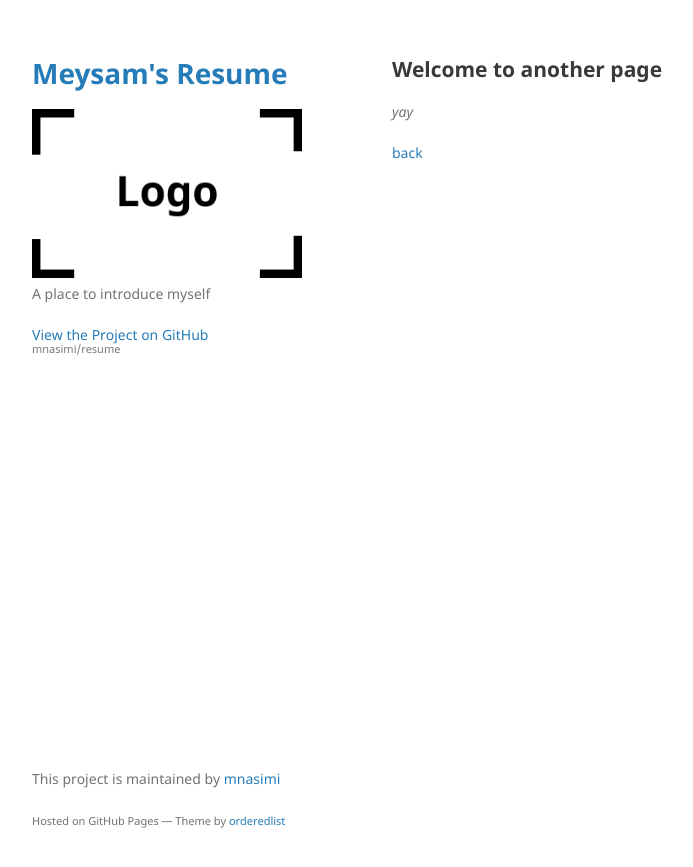
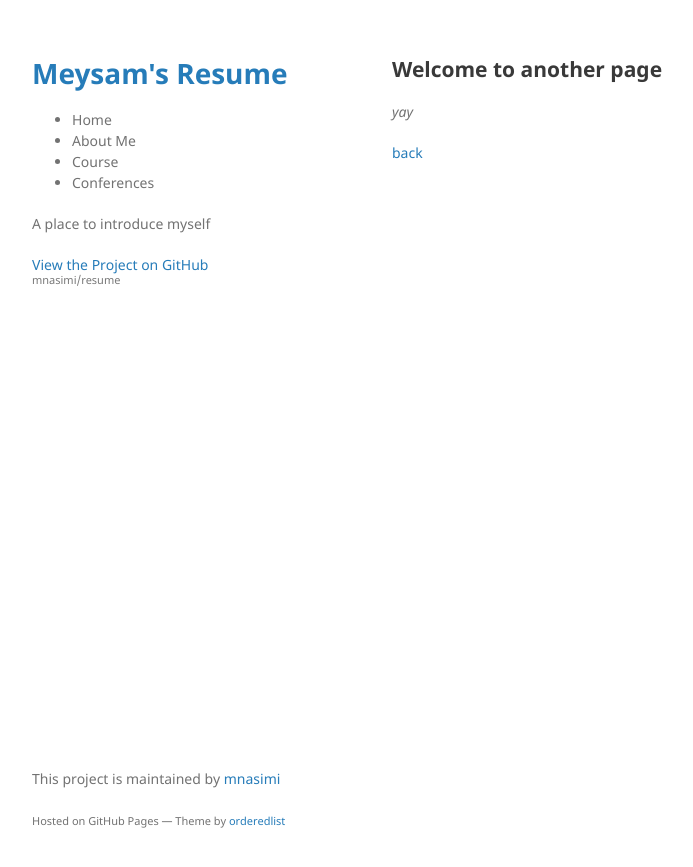
Before and after one commit to mnasimi/resume, a Jekyll site: the page built from another-page.md, in a window 1280 px wide. Shown: the top 867 px of the page, without its empty margins (178-871 px from the left). Built offline with Jekyll 4.4.1, drawn with Linux system fonts in a browser that asks for light colours; our own code applies the rules of GitHub Pages for plain Markdown files.

Commit message:
Update default.html
add info

```diff
--- a/_layouts/default.html
+++ b/_layouts/default.html
@@ -17,9 +17,16 @@
       <header>
         <h1><a href="{{ "/" | absolute_url }}">{{ site.title | default: site.github.repository_name }}</a></h1>
 
-        {% if site.logo %}
+        <!--{% if site.logo %}
           <img src="{{site.logo | relative_url}}" alt="Logo" />
-        {% endif %}
+        {% endif %}-->
+
+        <ul>
+          <li>Home</li>
+          <li>About Me</li>
+          <li>Course</li>
+          <li>Conferences</li>
+        </ul>
 
         <p>{{ site.description | default: site.github.project_tagline }}</p>
 
```
